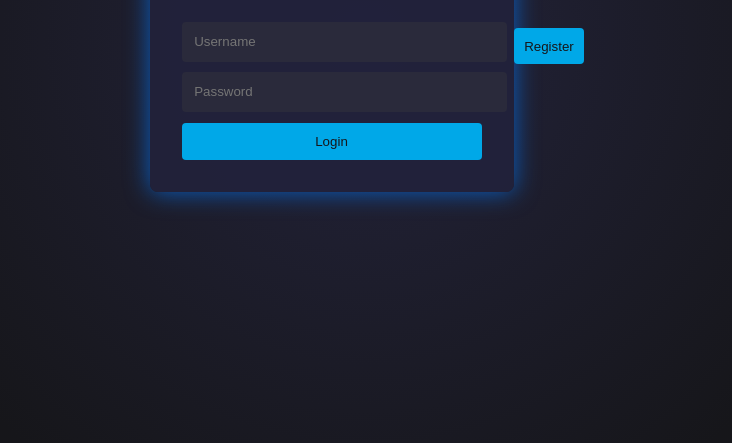
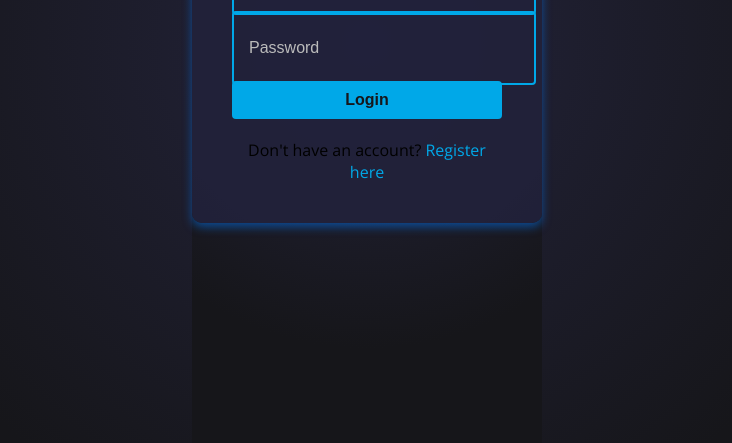
Before and after one commit to KevinAllegretti/Pick6V2, a website: page public/login.html in a window 1280 px wide. Shown: the part 357-800 px from the top of the page, without its empty margins (273-1005 px from the left). Drawn offline with nearby package versions, Linux system fonts and the light colour scheme.

Commit message:
New css and html stuff: needs to be revisited

```diff
--- a/public/login.html
+++ b/public/login.html
@@ -1,3 +1,64 @@
+<!DOCTYPE html>
+<html lang="en">
+<head>
+    <meta charset="UTF-8">
+    <meta name="viewport" content="width=device-width, initial-scale=1.0">
+    <title>Login - Pick 6</title>
+    <link rel="stylesheet" href="loginStyles.css">
+    <link href="https://fonts.googleapis.com/css?family=Open+Sans&display=swap" rel="stylesheet">
+</head>
+<body>
+    <div class="container">
+        <div class="card">
+            <div class="card-content">
+                <div class="forms">
+                    <div class="form login active">
+                        <span class="title">Login</span>
+                        <form action="/users/login" method="post">
+                            <div class="input-field">
+                                <input type="text" name="username" placeholder="Username" required>
+                            </div>
+                            <div class="input-field">
+                                <input type="password" name="password" placeholder="Password" required>
+                            </div>
+                            <div class="action">
+                                <button type="submit">Login</button>
+                            </div>
+                        </form>
+                        <div class="form-link">
+                            <span>Don't have an account? <a href="#" id="show-register">Register here</a></span>
+                        </div>
+                    </div>
+                    <div class="form register" id="registration-container">
+                        <span class="title">Register</span>
+                        <form action="/users/register" method="post">
+                            <div class="input-field">
+                                <input type="text" name="username" placeholder="Username" required>
+                            </div>
+                            <div class="input-field">
+                                <input type="password" name="password" placeholder="Password" required>
+                            </div>
+                            <div class="input-field">
+                                <input type="email" name="email" placeholder="Email" required>
+                            </div>
+                            <div class="action">
+                                <button type="submit">Register</button>
+                            </div>
+                        </form>
+                        <div class="form-link">
+                            <span>Already have an account? <a href="#" id="show-login">Login here</a></span>
+                        </div>
+                    </div>
+                </div>
+            </div>
+        </div>
+    </div>
+    <script src="login.js"></script>
+</body>
+</html>
+
+
+<!--
 <!DOCTYPE html>
 <html lang="en">
 
@@ -25,7 +86,6 @@
         <button type="button" onclick="toggleForms()">Register</button>
     </div>
 
-    <!-- Registration Form -->
     <div class="login-container" id="registration-container" style="display:none;">
         <h1>Register</h1>
         <form action="/users/register" method="post">
@@ -53,3 +113,8 @@
 
 </body>
 </html>
+
+
+
+
+-->
--- /dev/null
+++ b/public/login.js
@@ -0,0 +1,9 @@
+document.getElementById('show-register').addEventListener('click', function() {
+    document.querySelector('.form.login').classList.remove('active');
+    document.querySelector('.form.register').classList.add('active');
+});
+
+document.getElementById('show-login').addEventListener('click', function() {
+    document.querySelector('.form.register').classList.remove('active');
+    document.querySelector('.form.login').classList.add('active');
+});
--- a/public/loginStyles.css
+++ b/public/loginStyles.css
@@ -1,3 +1,129 @@
+body, html {
+    height: 100%;
+    margin: 0;
+    font-family: 'Open Sans', sans-serif;
+    display: flex;
+    justify-content: center;
+    align-items: center;
+    background-color: #16161a;
+    background-image: radial-gradient(circle at center, #23233b, #16161a 70%);
+}
+
+.container {
+    width: 350px;
+    min-height: 400px;
+    display: flex;
+    align-items: center;
+    justify-content: center;
+}
+
+.card {
+    width: 100%;
+    border-radius: 10px;
+    overflow: hidden;
+    box-shadow: 0 4px 10px rgba(0, 123, 255, 0.5);
+    background: rgba(34, 34, 59, 0.9);
+    transition: all 0.3s ease;
+}
+
+.card:hover {
+    transform: translateY(-5px);
+    box-shadow: 0 6px 15px rgba(0, 123, 255, 0.75);
+}
+
+.card-content {
+    padding: 40px;
+}
+
+.title {
+    font-size: 28px;
+    font-weight: 600;
+    color: #00a8e8;
+    margin-bottom: 30px;
+    text-align: center;
+}
+
+.input-field {
+    position: relative;
+    height: 50px;
+    width: 100%;
+    margin-bottom: 20px;
+}
+
+.input-field input {
+    width: 100%;
+    height: 100%;
+    padding: 10px 15px;
+    background: transparent;
+    border: 2px solid #00a8e8;
+    border-radius: 4px;
+    color: white;
+    font-size: 16px;
+    transition: all 0.3s ease;
+}
+
+.input-field input::placeholder {
+    color: #bbb;
+}
+
+.input-field input:focus {
+    border-color: #007bff;
+    box-shadow: 0 0 8px rgba(0, 123, 255, 0.8);
+}
+
+.action {
+    margin-top: 20px;
+    display: flex;
+    flex-direction: column;
+}
+
+.action button {
+    padding: 10px 0;
+    background: #00a8e8;
+    color: #16161a;
+    font-size: 16px;
+    font-weight: 600;
+    border: none;
+    border-radius: 4px;
+    cursor: pointer;
+    transition: background 0.3s ease;
+}
+
+.action button:hover {
+    background: #007bff;
+}
+
+.form-link {
+    text-align: center;
+    margin-top: 20px;
+}
+
+.form-link a {
+    color: #00a8e8;
+    text-decoration: none;
+    transition: color 0.3s ease;
+}
+
+.form-link a:hover {
+    color: #007bff;
+}
+
+.form {
+    display: none;
+}
+
+.form.active {
+    display:
+block;
+}
+
+/* Additional styling for responsiveness */
+@media (max-width: 768px) {
+.container {
+width: 90%;
+}
+}
+    /*loginstyles.css: OG
 body {
     font-family: 'Arial', sans-serif;
     background-color: #16161a;
@@ -16,12 +142,12 @@ body {
     padding: 2em;
     border-radius: 8px;
     width: 300px;
-    box-shadow: 0px 0px 25px rgba(0, 123, 255, 0.7);  /* Neon light blue shadow */
+    box-shadow: 0px 0px 25px rgba(0, 123, 255, 0.7);
 }
 
 h1 {
     text-align: center;
-    color: #00a8e8;  /* Neon light blue */
+    color: #00a8e8;
     margin-bottom: 1em;
 }
 
@@ -48,8 +174,8 @@ input {
 }
 
 .input-field input:focus {
-    border-color: #00a8e8;  /* Neon light blue border on focus */
-    box-shadow: 0 0 10px rgba(0, 123, 255, 0.5);  /* Neon light blue glow on focus */
+    border-color: #00a8e8;
+    box-shadow: 0 0 10px rgba(0, 123, 255, 0.5);
 }
 
 button {
@@ -58,12 +184,13 @@ button {
     border-radius: 4px;
     margin-top: 0.5em;
     cursor: pointer;
-    background: #00a8e8;  /* Neon light blue */
-    color: #16161a;  /* Contrast against neon color */
+    background: #00a8e8;
+    color: #16161a;
     transition: background 0.3s, transform 0.3s;
 }
 
 button:hover {
-    background: #0078a5;  /* A darker blue for hover effect */
-    transform: scale(1.05);  /* Slight zoom on hover */
+    background: #0078a5;
+    transform: scale(1.05);
 }
+*/
--- a/src/routes/userRoutes.ts
+++ b/src/routes/userRoutes.ts
@@ -43,7 +43,7 @@ router.post('/register', async (req, res) => {
 
         const msg = {
             to: email,
-            from: 'kevinallegretti17@gmail.com', // This should be a verified sender in SendGrid
+            from: 'pick6NoREPLY@gmail.com', // This should be a verified sender in SendGrid
             subject: 'Please verify your email',
             html: `<p>Please click this link to verify your email: <a href="${verificationUrl}">${verificationUrl}</a></p>`,
         };
```
